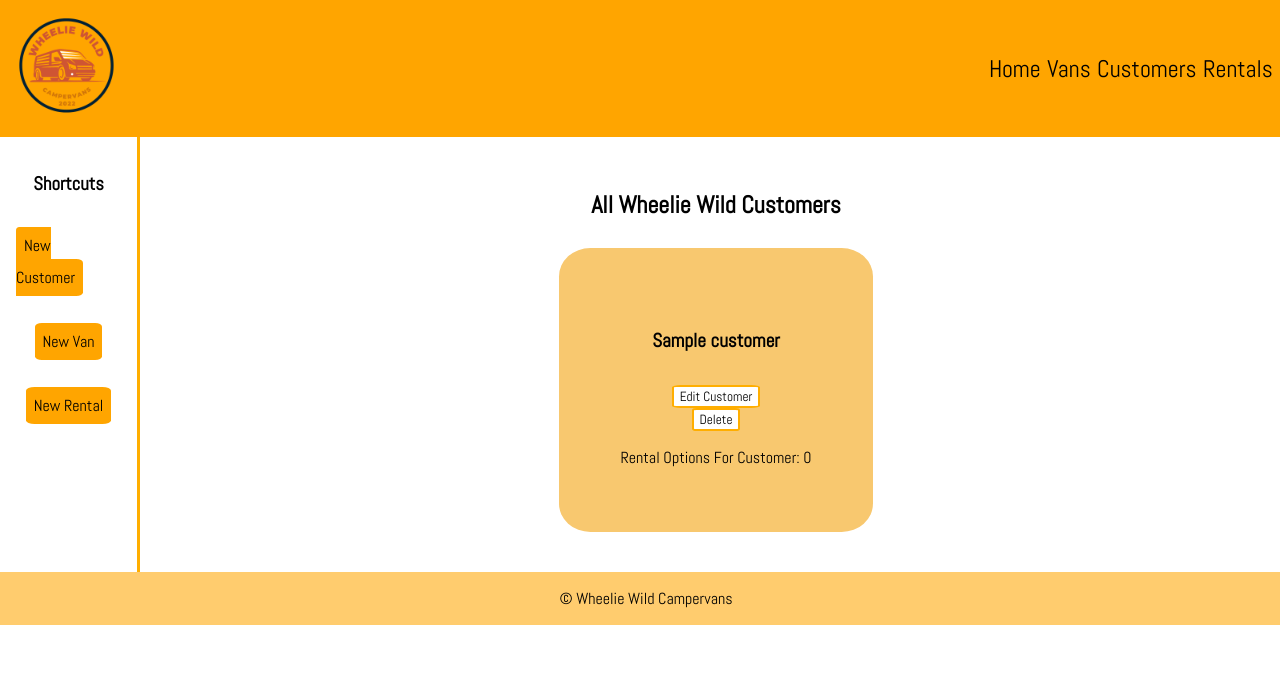
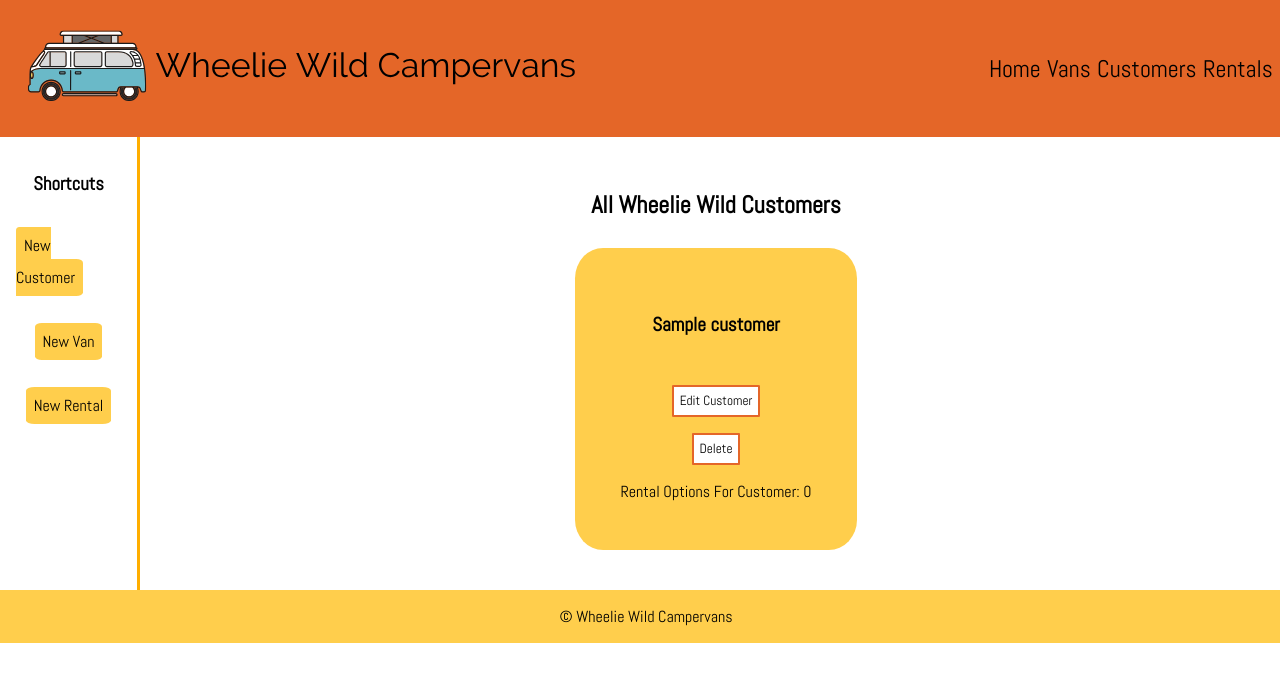
Before and after one commit to Jennahowieson/Wheelie-Wild-Campervans, a Flask app: page /customers in a window 1280 px wide. Shown: the top 682 px of the page. Run offline with Flask 2, Linux system fonts and the light colour scheme; a database or web service that is not in the repository returns one stand-in record (values such as "Sample title"); some libraries are stand-ins or nearby versions; some web fonts are replaced.

Commit message:
css updates

```diff
--- a/static/css/style.css
+++ b/static/css/style.css
@@ -3,6 +3,7 @@ main {
     align-items: center;
     margin: 1rem;
     align-content: center;
+    height: max-content;
 }
 
 body {
@@ -13,7 +14,7 @@ body {
 footer {
     grid-area: footer;
     display: flex;
-    background-color: rgb(255, 204, 110);
+    background-color: #ffce4c;
     font-family: "Abel", sans-serif;
     justify-content: space-evenly;
     position: static;
@@ -45,7 +46,7 @@ footer>nav>ul>li>a {
     display: flex;
     justify-content: space-between;
     align-items: center;
-    background-color: orange;
+    background-color: #E46628;
     margin: 0;
     padding: 1rem;
     font-family: "Abel", sans-serif;
@@ -99,12 +100,12 @@ h2 {
 .thumbnail {
     display: flex;
     flex-direction: column;
-    padding: 3rem;
+    padding: 2rem;
     align-items: center;
     margin: 0.5rem;
     width: 20%;
     border-radius: 10%;
-    background-color: rgb(248, 200, 111);
+    background-color:#ffce4c;
 }
 
 #all_objects {
@@ -124,6 +125,9 @@ h2 {
 main > h3{
     text-align: center;
     text-decoration: bold;
+    background-color: #6ab9c8;
+    margin-top: 1rem;
+    padding: 1.5rem;
 }
 
 form {
@@ -158,6 +162,7 @@ form {
     width: 200px;
     height: 100%;
 }
+
 .homepage-gallery>img:hover{
     zoom: 200%
 }
@@ -185,8 +190,11 @@ form {
     list-style: none;
     line-height: 2rem;
     padding: 0.5rem;
-    background-color: orange;
+    background-color:#ffce4c;
     border-radius: 10%;
+}
+.aside>p>a:hover {
+background-color:#6ab9c8;
 }
 
 .grid {
@@ -210,12 +218,13 @@ form {
     margin: 0.5rem;
     width: 20%;
     border-radius: 10%;
-    background-color: rgb(255, 214, 139);
+    background-color: #ffce4c;
 }
 
 .new_form {
     margin-left: 30%;
     margin-right: 30%;
+    align-items: center
 }
 
 .new_form > label {
@@ -227,8 +236,19 @@ form {
 }
 .new_form > input {
     height:2rem;
+    width: 10rem;
 }
-
+#submit {
+    margin-top: 2rem;
+    height:2rem;
+    border-radius: 2%;
+}
+#small_submit{
+    margin-top: 1rem;
+    height:2rem;
+    border-radius: 2%;
+    width: fit-content;
+}
 .overlay{
     position: absolute;
     top: 0;
@@ -250,10 +270,14 @@ form {
 
 input {
     border-style: solid;
-    border-color: #ffae00;
+    border-color: #E46628;
     font-family: "Abel", sans-serif;
-    border-radius: 10%;
+    border-radius: 5%;
     background-color:white;
+    width:12rem;
+}
+select{
+    width: 12rem;
 }
 
 a {
@@ -268,14 +292,9 @@ a:hover {
     list-style: none;
 }
 
-input:hover{
-    background-color: #00ffd5;
-    color: black;
-}
-
 #currently_booked{
     border-style: solid;
-    border-color: #ffae00;
+    border-color:#ffce4c;
     font-family: "Abel", sans-serif;
     text-align: center;
     border-radius:5%;
--- a/templates/base.html
+++ b/templates/base.html
@@ -13,7 +13,7 @@
 
 <body class="grid">
   <header class="header">
-    <a href="/"><img src="{{url_for('static', filename='img/wheelie-logo.png')}}" alt="wheelie wild campervan logo"
+    <a href="/"><img src="{{url_for('static', filename='img/wheelie-logo-2.svg')}}" alt="wheelie wild campervan logo"
         height="100px"></a>
     <nav>
       <ul>
--- a/templates/customers/index.html
+++ b/templates/customers/index.html
@@ -9,10 +9,10 @@
         <section class=thumbnail>
             <h3><a href="/customers/{{ customer.id }}">{{customer.customer_name }}</a></h3>
             <form action="/customers/{{ customer.id }}/edit_customer">
-                <input type="submit" value="Edit Customer"></input>
+                <input type="submit" value="Edit Customer" id="small_submit">
             </form>
             <form action="/customers/{{ customer.id }}/delete" method="POST">
-                <input type="submit" value="Delete">
+                <input type="submit" value="Delete" id="small_submit">
             </form>
             <p> Rental Options For Customer: {{ customer.len_rental_options() }} </p>
         </section>
--- a/templates/customers/new.html
+++ b/templates/customers/new.html
@@ -14,7 +14,7 @@
     <select name="license" id="license">
         <option value="True">True</option>
         <option value="False">False</option>
-        <input type="submit">
+        <input type="submit" id="submit">
 </form>
 
 {% endblock %}
--- a/templates/rentals/new.html
+++ b/templates/rentals/new.html
@@ -24,9 +24,7 @@
     <input type="date" id="start_date" name="start_date">
     <label for="end_date"> End Date :</label>
     <input type="date" id="end_date" name="end_date">
-    <div>
-        <input type="submit">
-    </div>
+        <input type="submit" id="submit">
 </form>
 
 {% endblock %}
--- a/templates/vans/index.html
+++ b/templates/vans/index.html
@@ -8,7 +8,7 @@
     <section id="all_objects">
         {% for van in currently_in_use %}
         <section class=booked_thumbnail>
-            <p> {{ van.van_name }} </p>
+            <h4> <a href="/vans/{{ van.id }}">{{ van.van_name }}</a> </h4>
         </section>
         {% endfor %}
     </section>
--- a/templates/vans/new.html
+++ b/templates/vans/new.html
@@ -17,7 +17,7 @@
         <option value="Budget">Budget</option>
         <option value="Luxury">Luxury</option>
         <div>
-            <input type="submit">
+            <input type="submit" id="submit">
         </div>
 </form>
 
```
Also changed, not shown: static/img/wheelie-logo-2.svg (added).
